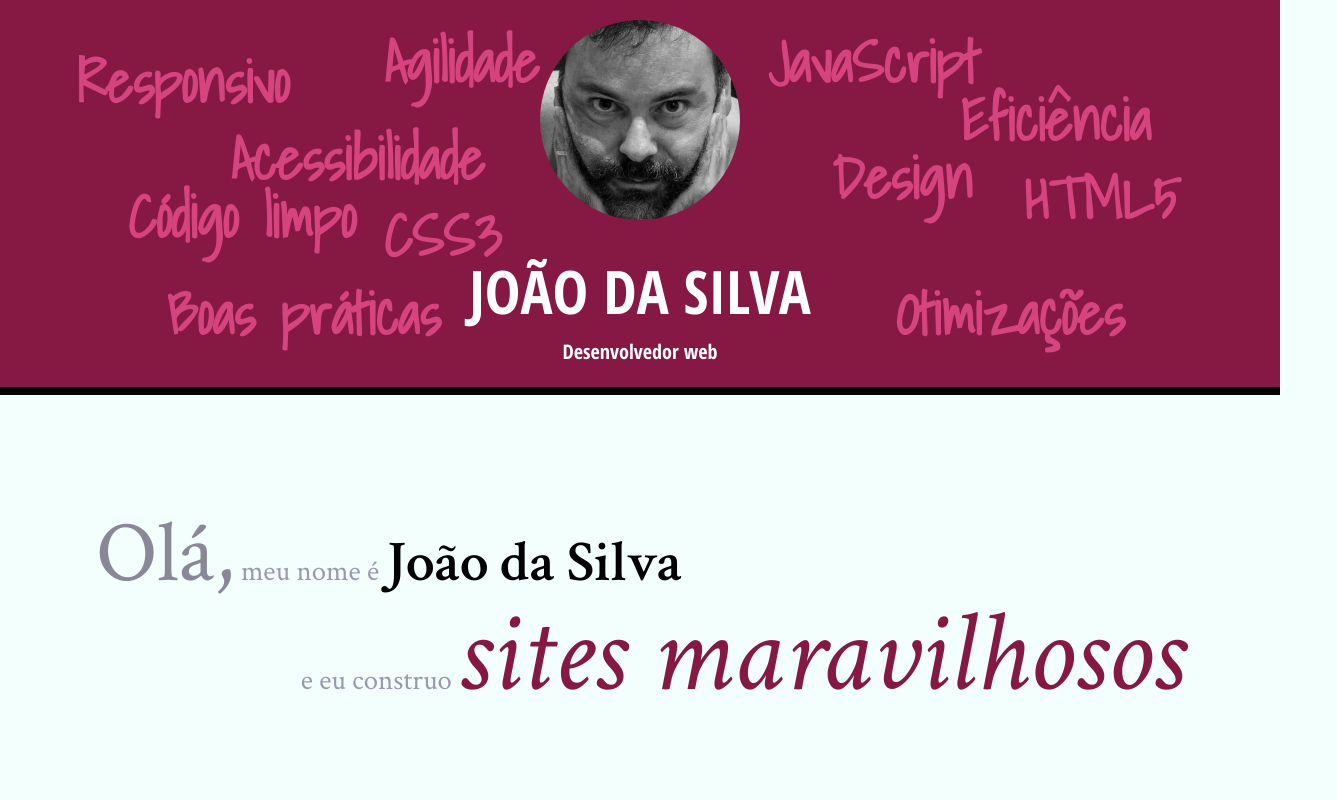
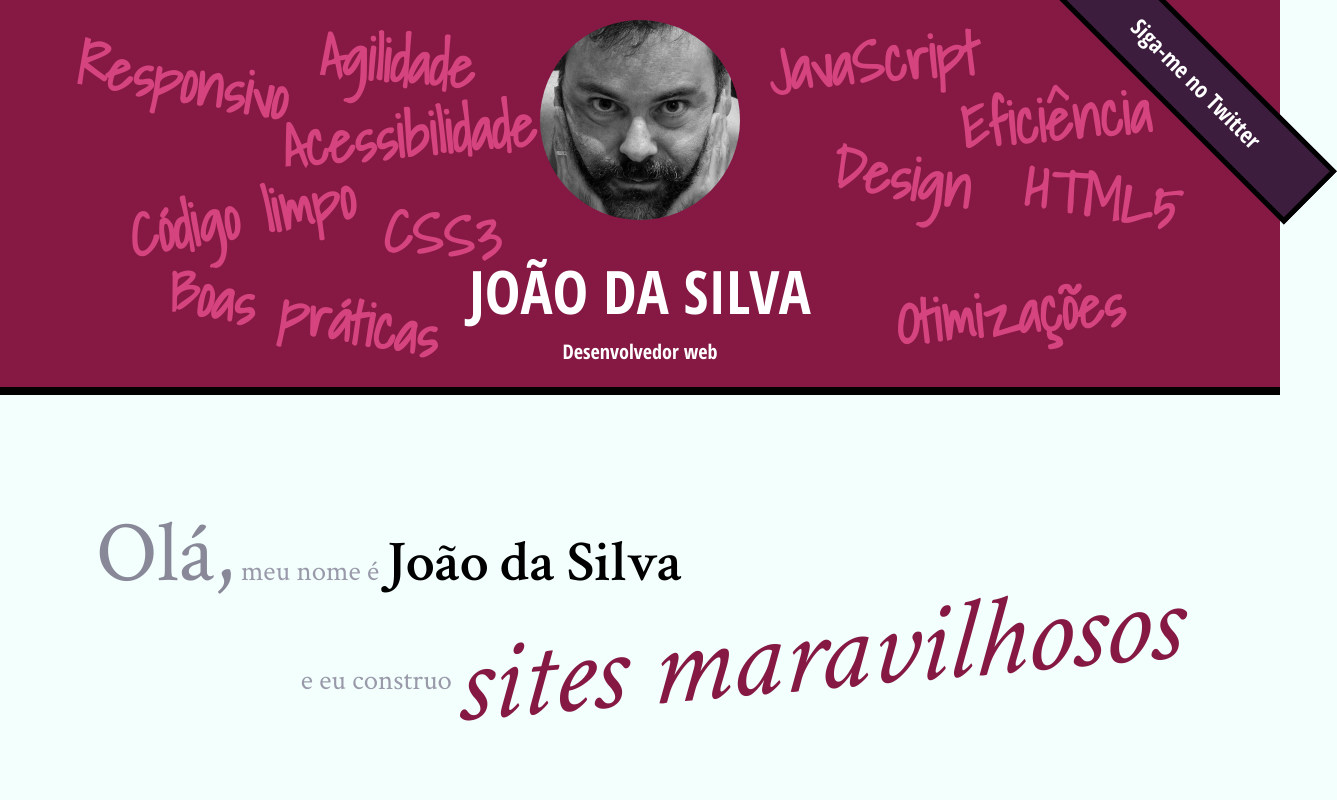
Before and after one commit to CristianoPro/BiografiaJoao, a plain HTML site: page index.html in a window 1280 px wide. Shown: the top 800 px of the page, 1337 px wide, since content can reach past the window. Drawn offline with Linux system fonts and the light colour scheme.

Commit message:
adicionando banner twitter com rotação

```diff
--- a/css/index.css
+++ b/css/index.css
@@ -33,6 +33,8 @@
 .saudacao em {
     color: #851944;
     font-size: 4em;
+    transform: rotate(-5deg) skew(-10deg);
+    display: inline-block;
 }
 
 .botao-index {
@@ -134,56 +136,98 @@
 .eficiencia{
     top:20%;
     left:75%;
+    -webkit-transform: rotate(-5deg);
+            transform: rotate(-5deg);
 }
 
 .boas-praticas {
     top: 70%;
     left: 13%;
+    -webkit-transform: rotate(10deg);
+            transform: rotate(10deg);
 }
 
 .codigo-limpo {
     top: 45%;
     left: 10%;
+    -webkit-transform: rotate(-10deg);
+            transform: rotate(-10deg);
 }
 
 .css3 {
     top: 50%;
     left: 30%;
+    -webkit-transform: rotate(5deg);
+            transform: rotate(5deg);
 }
 
 .html5 {
     top: 40%;
     left: 80%;
+    -webkit-transform: rotate(10deg);
+            transform: rotate(10deg);
 }
 
 .javascript {
     top: 5%;
     left: 60%;
+    -webkit-transform: rotate(-5deg);
+            transform: rotate(-5deg);
 }
 
 .acessibilidade {
-    top: 30%;
-    left: 18%;
+    top: 24%;
+    left: 22%;
+    -webkit-transform: rotate(-5deg);
+            transform: rotate(-5deg);
 }
 
 .responsivo {
     top: 10%;
     left: 6%;
+    -webkit-transform: rotate(10deg);
+            transform: rotate(10deg);
 }
 
 .otimizacoes {
     top: 70%;
     left: 70%;
+    -webkit-transform: rotate(-5deg);
+            transform: rotate(-5deg);
 }
 
 .agilidade {
     top: 5%;
-    left: 30%;
+    left: 25%;
+    -webkit-transform: rotate(5deg);
+            transform: rotate(5deg);
 }
 
 .design {
     top: 35%;
     left: 65%;
+    -webkit-transform: rotate(10deg);
+            transform: rotate(10deg);
+}
+
+.banner-twitter{
+    width: 14em;
+    line-height: 65px;
+    padding: 0em 0;
+    box-sizing: border-box;
+    text-align: center;
+    text-decoration: none;
+    background-color: #3C1D3D;
+    color: white;
+    border: .25em solid black;
+    font-size: .40em;
+    font-family: "Open Sans Condensed", sans-serif;
+    position: absolute;
+    top:0;
+    right: 0;
+    transform-origin: 0 0;
+    transform: translate(6.5754em, -2.4749em) rotate(45deg);
+
 }
 
 header{
--- a/index.html
+++ b/index.html
@@ -30,6 +30,7 @@
             <li class="palavra-home agilidade">Agilidade</li>
             <li class="palavra-home design">Design</li>
         </ul>
+        <a class="banner-twitter" href="https://twitter.com/cristiano_so">Siga-me no Twitter</a>
     </header>
     <main>
         <section class="secao-inicio saudacao">
```
